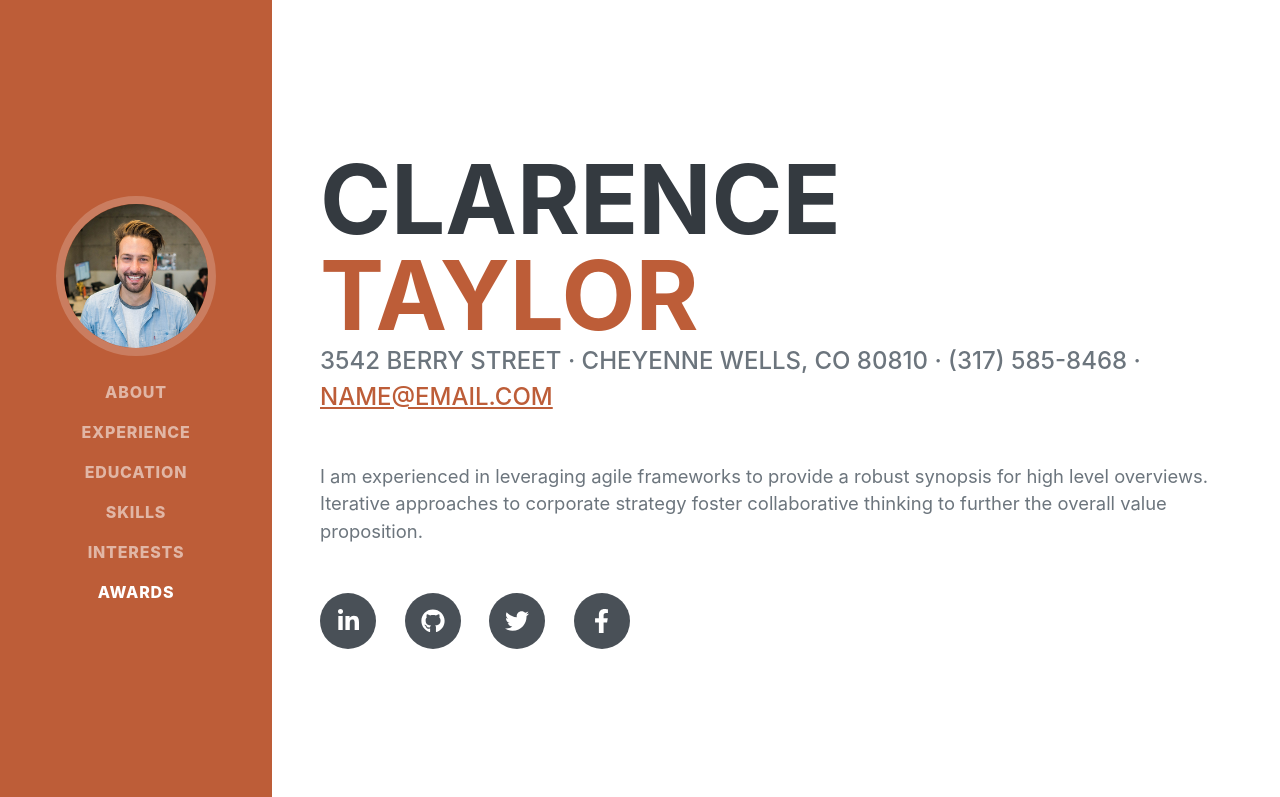
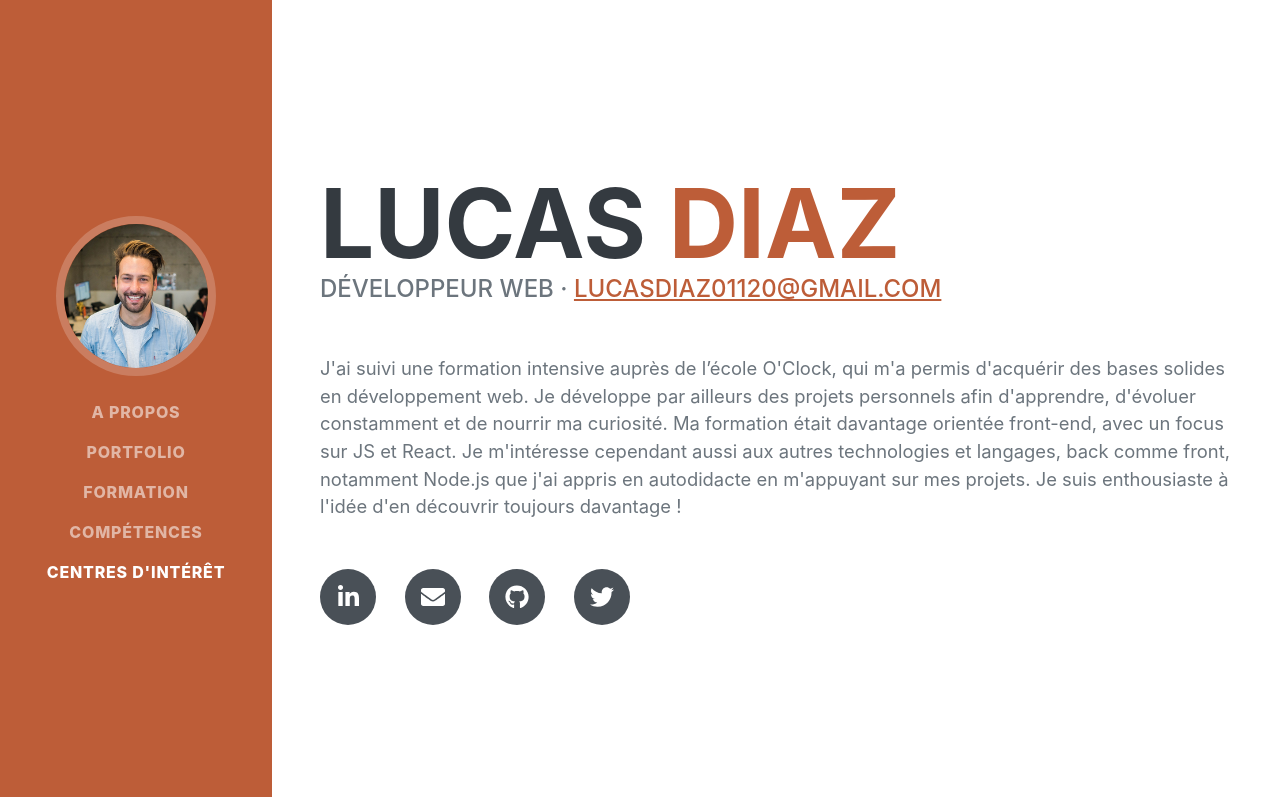
Before and after one commit to lucas-diaz/lucas-diaz.github.io, a website: page dist/index.html in a window 1280 px wide. Shown: the top 797 px of the page. Drawn offline with nearby package versions, Linux system fonts and the light colour scheme; a web font is replaced by a local one.

Commit message:
modification de la home

```diff
--- a/dist/index.html
+++ b/dist/index.html
@@ -3,9 +3,9 @@
     <head>
         <meta charset="utf-8" />
         <meta name="viewport" content="width=device-width, initial-scale=1, shrink-to-fit=no" />
-        <meta name="description" content="" />
-        <meta name="author" content="" />
-        <title>Resume - Start Bootstrap Theme</title>
+        <meta name="description" content="Site personnel et portfolio de Lucas Diaz, développeur web" />
+        <meta name="author" content="Lucas Diaz" />
+        <title>Lucas Diaz développeur web</title>
         <link rel="icon" type="image/x-icon" href="assets/img/favicon.ico" />
         <!-- Font Awesome icons (free version)-->
         <script src="https://use.fontawesome.com/releases/v5.15.3/js/all.js" crossorigin="anonymous"></script>
@@ -19,18 +19,17 @@
         <!-- Navigation-->
         <nav class="navbar navbar-expand-lg navbar-dark bg-primary fixed-top" id="sideNav">
             <a class="navbar-brand js-scroll-trigger" href="#page-top">
-                <span class="d-block d-lg-none">Clarence Taylor</span>
+                <span class="d-block d-lg-none">Lucas Diaz</span>
                 <span class="d-none d-lg-block"><img class="img-fluid img-profile rounded-circle mx-auto mb-2" src="assets/img/profile.jpg" alt="..." /></span>
             </a>
             <button class="navbar-toggler" type="button" data-bs-toggle="collapse" data-bs-target="#navbarResponsive" aria-controls="navbarResponsive" aria-expanded="false" aria-label="Toggle navigation"><span class="navbar-toggler-icon"></span></button>
             <div class="collapse navbar-collapse" id="navbarResponsive">
                 <ul class="navbar-nav">
-                    <li class="nav-item"><a class="nav-link js-scroll-trigger" href="#about">About</a></li>
-                    <li class="nav-item"><a class="nav-link js-scroll-trigger" href="#experience">Experience</a></li>
-                    <li class="nav-item"><a class="nav-link js-scroll-trigger" href="#education">Education</a></li>
-                    <li class="nav-item"><a class="nav-link js-scroll-trigger" href="#skills">Skills</a></li>
-                    <li class="nav-item"><a class="nav-link js-scroll-trigger" href="#interests">Interests</a></li>
-                    <li class="nav-item"><a class="nav-link js-scroll-trigger" href="#awards">Awards</a></li>
+                    <li class="nav-item"><a class="nav-link js-scroll-trigger" href="#about">A propos</a></li>
+                    <li class="nav-item"><a class="nav-link js-scroll-trigger" href="#experience">Portfolio</a></li>
+                    <li class="nav-item"><a class="nav-link js-scroll-trigger" href="#education">Formation</a></li>
+                    <li class="nav-item"><a class="nav-link js-scroll-trigger" href="#skills">Compétences</a></li>
+                    <li class="nav-item"><a class="nav-link js-scroll-trigger" href="#interests">Centres d'intérêt</a></li>
                 </ul>
             </div>
         </nav>
@@ -40,19 +39,20 @@
             <section class="resume-section" id="about">
                 <div class="resume-section-content">
                     <h1 class="mb-0">
-                        Clarence
-                        <span class="text-primary">Taylor</span>
+                        Lucas
+                        <span class="text-primary">Diaz</span>
                     </h1>
                     <div class="subheading mb-5">
-                        3542 Berry Street · Cheyenne Wells, CO 80810 · (317) 585-8468 ·
-                        <a href="mailto:name@email.com">name@email.com</a>
+                        Développeur web ·
+                        <a href="mailto:s.lucasdiaz01120@gmail.com">lucasdiaz01120@gmail.com</a>
                     </div>
-                    <p class="lead mb-5">I am experienced in leveraging agile frameworks to provide a robust synopsis for high level overviews. Iterative approaches to corporate strategy foster collaborative thinking to further the overall value proposition.</p>
+                    <p class="lead mb-5">J'ai suivi une formation intensive auprès de l’école O'Clock, qui m'a permis d'acquérir des bases solides en développement web. Je développe par ailleurs des projets personnels afin d'apprendre, d'évoluer constamment et de nourrir ma curiosité. Ma formation était davantage orientée front-end, avec un focus sur JS et React. Je m'intéresse cependant aussi aux autres technologies et langages, back comme front, notamment Node.js que j'ai appris en autodidacte en m'appuyant sur mes projets.
+                        Je suis enthousiaste à l'idée d'en découvrir toujours davantage !</p>
                     <div class="social-icons">
                         <a class="social-icon" href="#!"><i class="fab fa-linkedin-in"></i></a>
-                        <a class="social-icon" href="#!"><i class="fab fa-github"></i></a>
+                        <a class="social-icon" href="mailto:s.lucasdiaz01120@gmail.com"><i class="fa  fa-envelope"></i></a>
+                        <a class="social-icon" href="https://github.com/lucas-diaz"><i class="fab fa-github"></i></a>
                         <a class="social-icon" href="#!"><i class="fab fa-twitter"></i></a>
-                        <a class="social-icon" href="#!"><i class="fab fa-facebook-f"></i></a>
                     </div>
                 </div>
             </section>
@@ -171,7 +171,7 @@
             </section>
             <hr class="m-0" />
             <!-- Awards-->
-            <section class="resume-section" id="awards">
+             <!-- <section class="resume-section" id="awards">
                 <div class="resume-section-content">
                     <h2 class="mb-5">Awards & Certifications</h2>
                     <ul class="fa-ul mb-0">
@@ -215,7 +215,7 @@
                         </li>
                     </ul>
                 </div>
-            </section>
+            </section> -->
         </div>
         <!-- Bootstrap core JS-->
         <script src="https://cdn.jsdelivr.net/npm/bootstrap@5.0.1/dist/js/bootstrap.bundle.min.js"></script>
```
